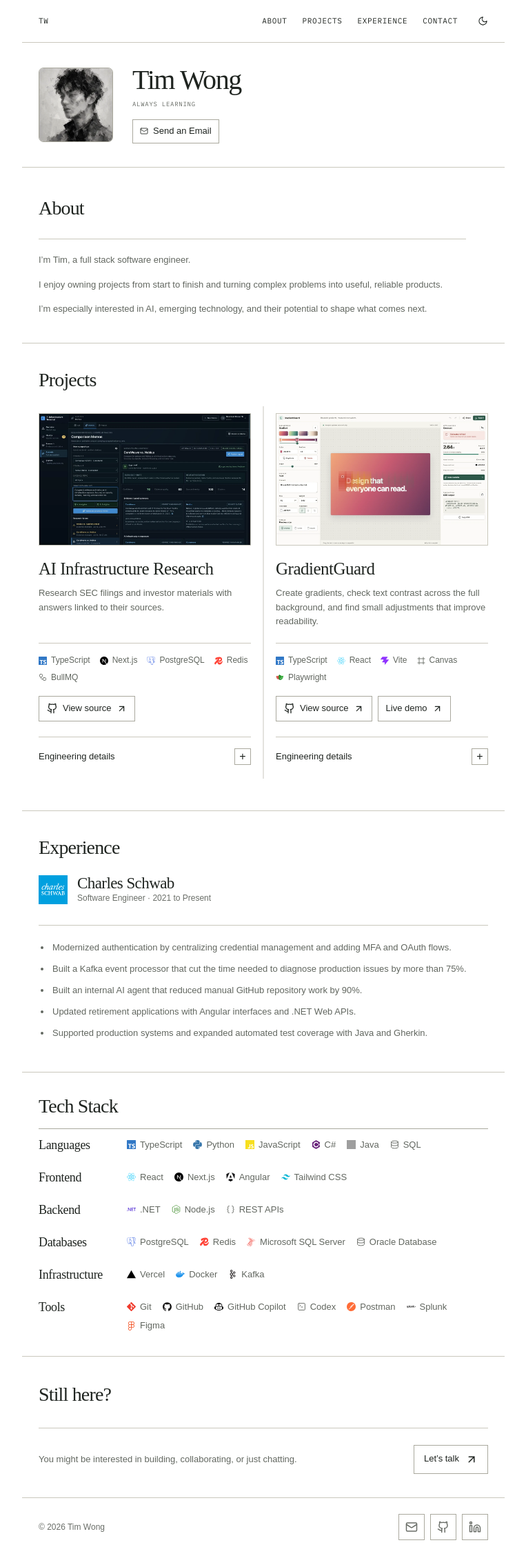
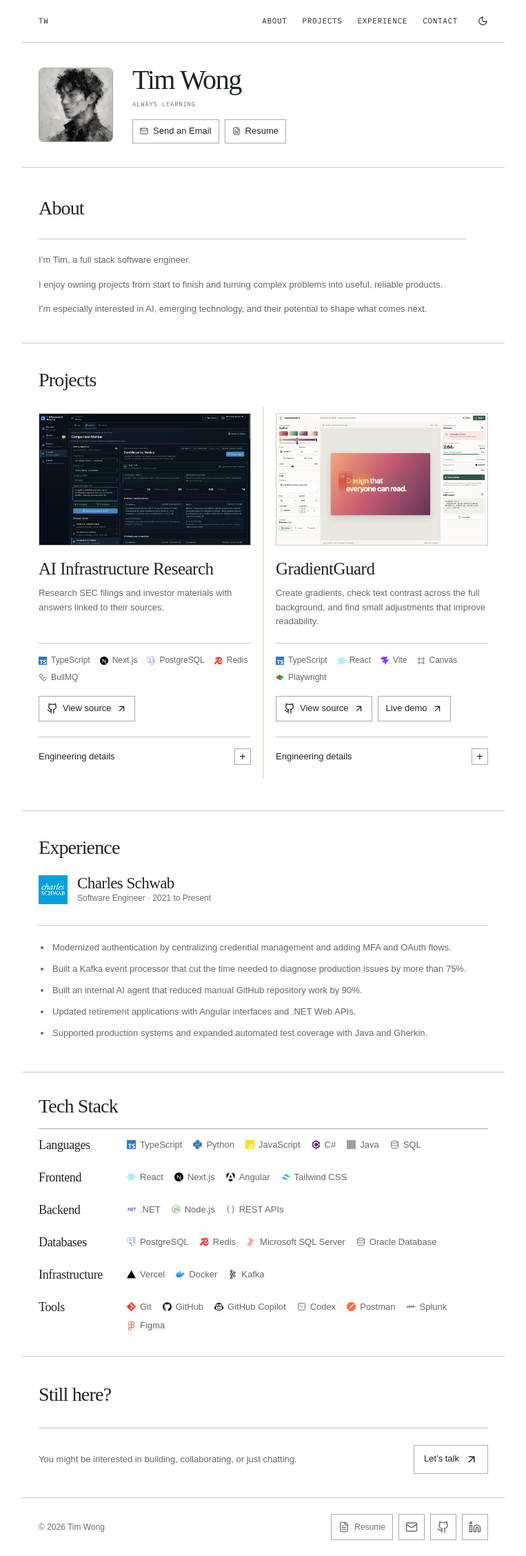
Before and after one commit to timwong101/my-portfolio, a React (Vite) app: page / in a window 1280 px wide. Shown: the whole page at 69% size, without its empty margins (258-1021 px from the left). Built offline with nearby package versions, Linux system fonts and the light colour scheme; grey boxes are pictures that could not be loaded; a web font is replaced by a local one.

Commit message:
Add resume PDF with profile and footer buttons

```diff
--- a/src/App.tsx
+++ b/src/App.tsx
@@ -1,5 +1,6 @@
 import {
   ArrowUpRight,
+  FileText,
   Github,
   Linkedin,
   Mail,
@@ -166,10 +167,16 @@ function App() {
                 <span>Software Developer</span>
               </div>
             </div>
-            <a className="profile-email" href="mailto:timwong101@gmail.com">
-              <Mail size={12} strokeWidth={1.7} aria-hidden="true" />
-              Send an Email
-            </a>
+            <div className="profile-actions">
+              <a className="profile-email" href="mailto:timwong101@gmail.com">
+                <Mail size={12} strokeWidth={1.7} aria-hidden="true" />
+                Send an Email
+              </a>
+              <a className="profile-email" href="/Timothy_Wong_Resume.pdf" target="_blank" rel="noopener noreferrer" aria-label="Resume (PDF, opens in a new tab)">
+                <FileText size={12} strokeWidth={1.7} aria-hidden="true" />
+                Resume
+              </a>
+            </div>
           </div>
         </section>
 
@@ -320,6 +327,7 @@ function App() {
       <footer>
         <p>© 2026 Tim Wong</p>
         <div className="socials">
+          <a className="footer-resume" href="/Timothy_Wong_Resume.pdf" target="_blank" rel="noopener noreferrer" aria-label="Resume (PDF, opens in a new tab)"><FileText size={16} aria-hidden="true" />Resume</a>
           <a href="mailto:timwong101@gmail.com" aria-label="Email Timothy Wong"><Mail size={18} /></a>
           <a href="https://github.com/timwong101" target="_blank" rel="noreferrer" aria-label="Timothy Wong on GitHub"><Github size={18} /></a>
           <a href="https://www.linkedin.com/in/timothywong101/" target="_blank" rel="noreferrer" aria-label="Timothy Wong on LinkedIn"><Linkedin size={18} /></a>
--- a/src/index.css
+++ b/src/index.css
@@ -53,7 +53,8 @@ nav button:focus-visible, .wordmark:focus-visible { outline: 1px solid var(--int
 .profile-ticker { height: 16px; margin-top: 7px; overflow: hidden; color: var(--muted); font: 9px/16px var(--font-ui); text-transform: uppercase; letter-spacing: .08em; }
 .profile-ticker-track { display: flex; flex-direction: column; animation: profile-ticker 9s ease-in-out infinite; will-change: transform; }
 .profile-ticker-track span { flex: 0 0 16px; }
-.profile-email { display: inline-flex; align-items: center; gap: 7px; margin-top: 14px; padding: 8px 10px; border: 1px solid var(--control-line); font: 13px/1.3 var(--font-body); transition: background .2s ease, color .2s ease; }
+.profile-actions { display: flex; flex-wrap: wrap; gap: 8px; margin-top: 14px; }
+.profile-email { display: inline-flex; align-items: center; gap: 7px; padding: 8px 10px; border: 1px solid var(--control-line); font: 13px/1.3 var(--font-body); transition: background .2s ease, color .2s ease; }
 .profile-email:hover { background: var(--interactive); color: var(--surface); }
 .profile-email:focus-visible { outline: 1px solid var(--interactive); outline-offset: 3px; }
 
@@ -136,9 +137,10 @@ h2 { margin: 0; font-family: var(--font-display); font-size: 28px; font-weight:
 .contact-cta:hover { background: var(--interactive); color: var(--surface); }
 
 footer { display: flex; justify-content: space-between; align-items: center; min-height: 84px; padding: 20px var(--section-gutter); color: var(--muted); font: 12px var(--font-body); }
-.socials { display: flex; gap: 8px; }
+.socials { display: flex; flex-wrap: wrap; gap: 8px; }
 .socials a { display: grid; place-items: center; width: 38px; height: 38px; border: 1px solid var(--control-line); transition: background .2s, color .2s; }
 .socials a:hover { background: var(--interactive); color: var(--surface); }
+.socials .footer-resume { display: inline-flex; gap: 7px; width: auto; padding: 0 10px; }
 
 @media (max-width: 760px) {
   html { scroll-padding-top: 58px; }
@@ -151,7 +153,8 @@ footer { display: flex; justify-content: space-between; align-items: center; min
   .profile-headshot { width: 84px; height: 84px; border-radius: 6px; }
   .profile-identity h1 { font-size: 32px; }
   .profile-ticker { margin-top: 5px; font-size: 8px; }
-  .profile-email { margin-top: 10px; padding: 7px 9px; }
+  .profile-actions { margin-top: 10px; }
+  .profile-email { padding: 7px 9px; }
   .about-section { padding: 38px var(--section-gutter) 32px; }
   .about-label { margin: 0; }
   .about-copy { grid-template-columns: 1fr; gap: 18px; margin: 24px 0 0; padding-top: 20px; }
```
Also changed, not shown: 2 other files (tests, documents, lock files or other folders).
